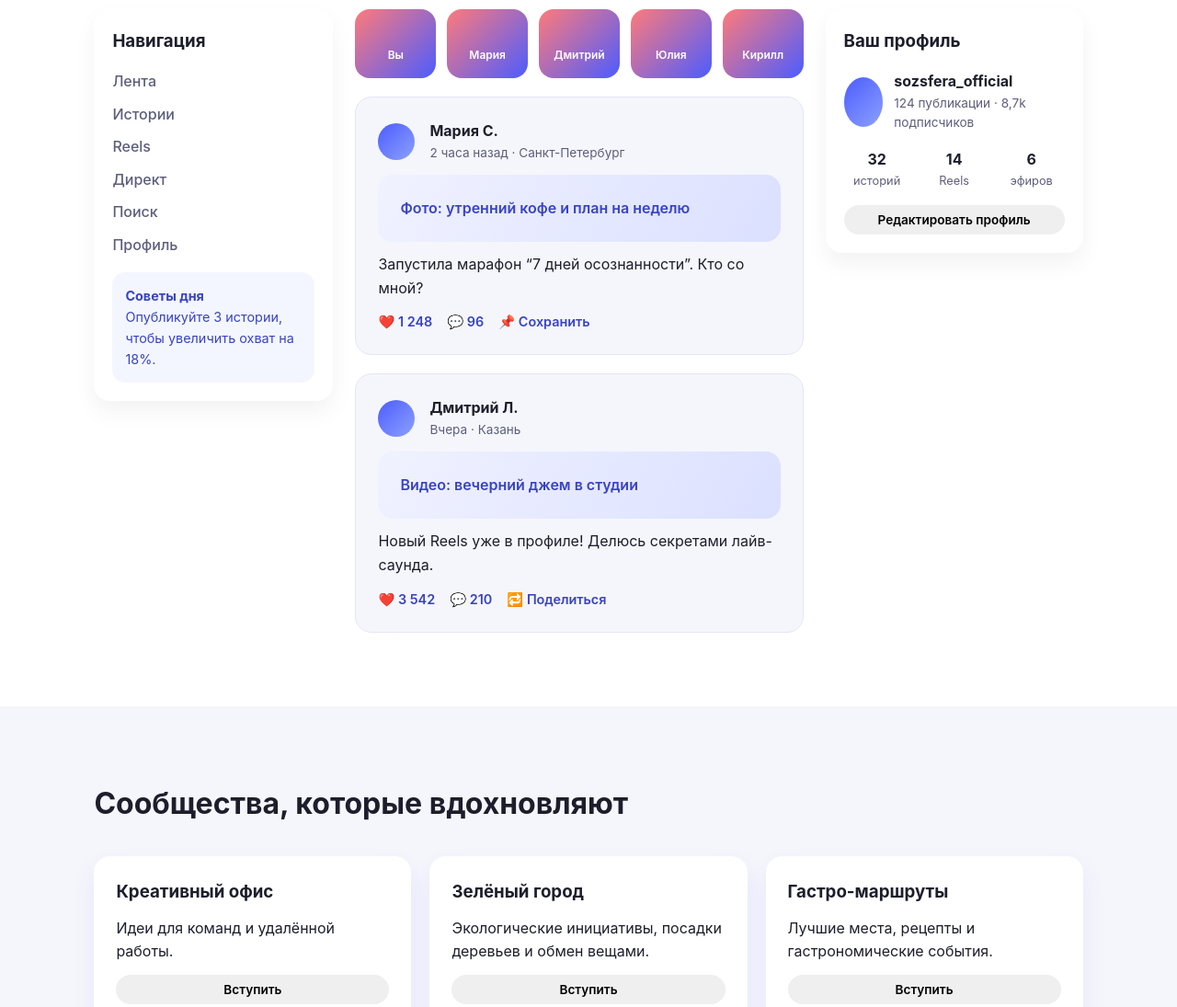
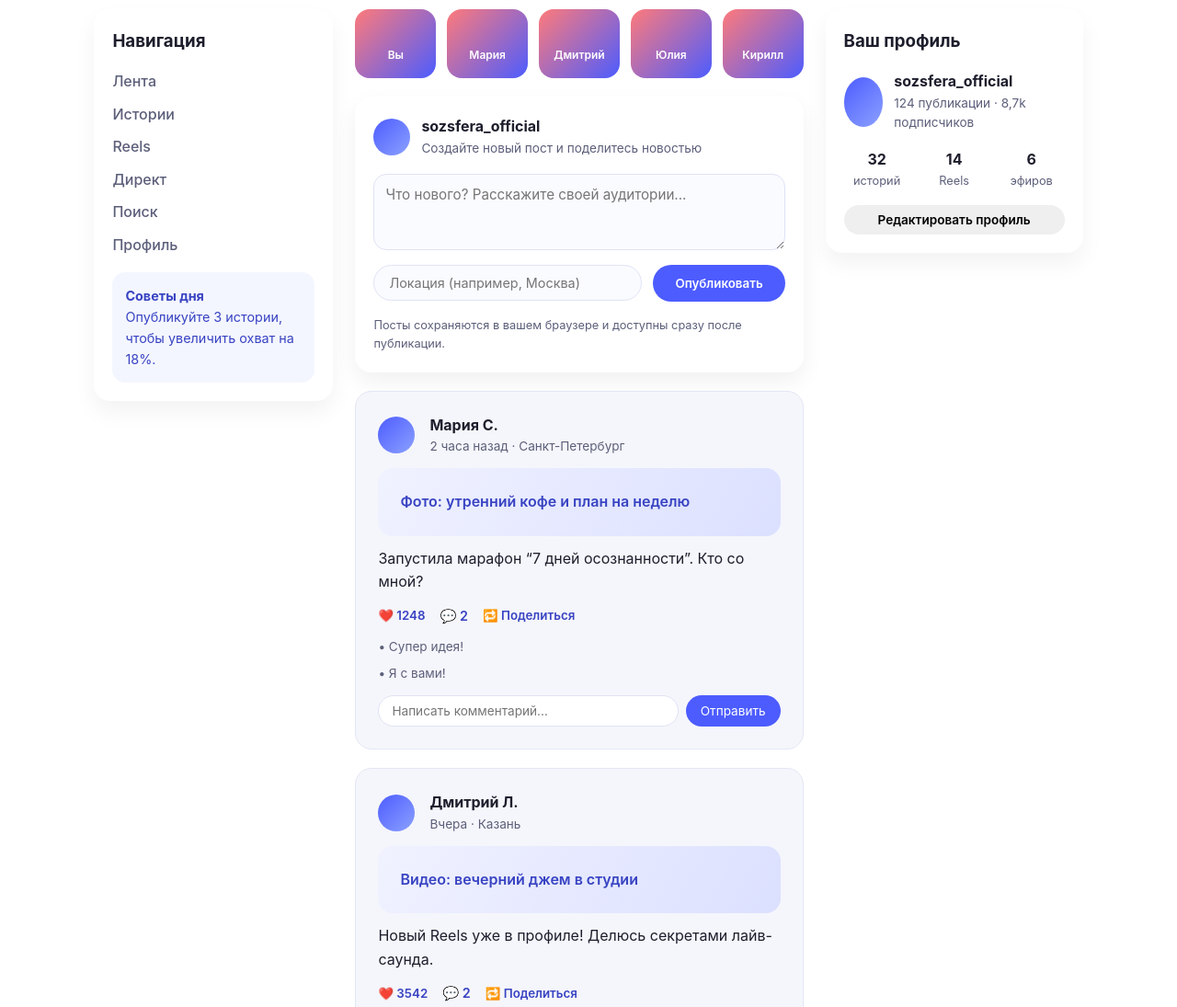
Before and after one commit to forget-ful-day/OS, a website: page public/index.html in a window 1280 px wide. Shown: the part 1160-2255 px from the top of the page at 92% size. Drawn offline with Linux system fonts and the light colour scheme.

Commit message:
Add interactive feed with local posts

```diff
--- /dev/null
+++ b/public/app.js
@@ -0,0 +1,159 @@
+const feedList = document.getElementById('feed-list');
+const composer = document.getElementById('composer');
+const contentInput = document.getElementById('post-content');
+const locationInput = document.getElementById('post-location');
+
+const storageKey = 'socSpherePosts';
+
+const defaultPosts = [
+  {
+    id: 'post-1',
+    author: 'Мария С.',
+    location: 'Санкт-Петербург',
+    content: 'Запустила марафон “7 дней осознанности”. Кто со мной?',
+    preview: 'Фото: утренний кофе и план на неделю',
+    likes: 1248,
+    liked: false,
+    comments: ['Супер идея!', 'Я с вами!'],
+    time: '2 часа назад',
+  },
+  {
+    id: 'post-2',
+    author: 'Дмитрий Л.',
+    location: 'Казань',
+    content: 'Новый Reels уже в профиле! Делюсь секретами лайв-саунда.',
+    preview: 'Видео: вечерний джем в студии',
+    likes: 3542,
+    liked: false,
+    comments: ['🔥', 'Где можно посмотреть?'],
+    time: 'Вчера',
+  },
+];
+
+const loadPosts = () => {
+  const saved = localStorage.getItem(storageKey);
+  if (!saved) {
+    localStorage.setItem(storageKey, JSON.stringify(defaultPosts));
+    return [...defaultPosts];
+  }
+  try {
+    const parsed = JSON.parse(saved);
+    return Array.isArray(parsed) ? parsed : [...defaultPosts];
+  } catch (error) {
+    return [...defaultPosts];
+  }
+};
+
+let posts = loadPosts();
+
+const savePosts = () => {
+  localStorage.setItem(storageKey, JSON.stringify(posts));
+};
+
+const createPostCard = (post) => {
+  const article = document.createElement('article');
+  article.className = 'feed-item';
+  article.dataset.postId = post.id;
+
+  article.innerHTML = `
+    <div class="feed-header">
+      <div class="avatar small"></div>
+      <div>
+        <strong>${post.author}</strong>
+        <span>${post.time} · ${post.location || 'Онлайн'}</span>
+      </div>
+    </div>
+    <div class="post-preview">${post.preview}</div>
+    <p>${post.content}</p>
+    <div class="feed-actions">
+      <button type="button" class="like-btn">${post.liked ? '💙' : '❤️'} ${post.likes}</button>
+      <span>💬 ${post.comments.length}</span>
+      <button type="button" class="share-btn">🔁 Поделиться</button>
+    </div>
+    <div class="comment-list">
+      ${post.comments.map((comment) => `<div>• ${comment}</div>`).join('')}
+    </div>
+    <form class="comment-form">
+      <input type="text" name="comment" placeholder="Написать комментарий..." required />
+      <button type="submit">Отправить</button>
+    </form>
+  `;
+
+  return article;
+};
+
+const renderPosts = () => {
+  feedList.innerHTML = '';
+  posts.forEach((post) => {
+    feedList.appendChild(createPostCard(post));
+  });
+};
+
+const addPost = (event) => {
+  event.preventDefault();
+  const content = contentInput.value.trim();
+  if (!content) return;
+
+  const location = locationInput.value.trim();
+  const newPost = {
+    id: `post-${Date.now()}`,
+    author: 'sozsfera_official',
+    location: location || 'Онлайн',
+    content,
+    preview: 'Новый пост от вашего аккаунта',
+    likes: 0,
+    liked: false,
+    comments: [],
+    time: 'Только что',
+  };
+
+  posts = [newPost, ...posts];
+  savePosts();
+  renderPosts();
+  composer.reset();
+};
+
+const handleFeedClick = (event) => {
+  const card = event.target.closest('.feed-item');
+  if (!card) return;
+  const postId = card.dataset.postId;
+  const post = posts.find((item) => item.id === postId);
+  if (!post) return;
+
+  if (event.target.classList.contains('like-btn')) {
+    post.liked = !post.liked;
+    post.likes += post.liked ? 1 : -1;
+    savePosts();
+    renderPosts();
+  }
+
+  if (event.target.classList.contains('share-btn')) {
+    navigator.clipboard?.writeText(`${post.content}`);
+    event.target.textContent = '✅ Ссылка скопирована';
+    setTimeout(() => {
+      event.target.textContent = '🔁 Поделиться';
+    }, 1500);
+  }
+};
+
+const handleCommentSubmit = (event) => {
+  if (!event.target.classList.contains('comment-form')) return;
+  event.preventDefault();
+  const card = event.target.closest('.feed-item');
+  if (!card) return;
+  const postId = card.dataset.postId;
+  const post = posts.find((item) => item.id === postId);
+  if (!post) return;
+  const input = event.target.querySelector('input[name="comment"]');
+  const comment = input.value.trim();
+  if (!comment) return;
+  post.comments.push(comment);
+  savePosts();
+  renderPosts();
+};
+
+composer.addEventListener('submit', addPost);
+feedList.addEventListener('click', handleFeedClick);
+feedList.addEventListener('submit', handleCommentSubmit);
+
+renderPosts();
--- a/public/index.html
+++ b/public/index.html
@@ -114,38 +114,33 @@
               <div class="story"><span>Юлия</span></div>
               <div class="story"><span>Кирилл</span></div>
             </div>
-            <article class="feed-item">
-              <div class="feed-header">
+            <form class="composer" id="composer">
+              <div class="composer-header">
                 <div class="avatar small"></div>
                 <div>
-                  <strong>Мария С.</strong>
-                  <span>2 часа назад · Санкт-Петербург</span>
+                  <strong>sozsfera_official</strong>
+                  <span>Создайте новый пост и поделитесь новостью</span>
                 </div>
               </div>
-              <div class="post-preview">Фото: утренний кофе и план на неделю</div>
-              <p>Запустила марафон “7 дней осознанности”. Кто со мной?</p>
-              <div class="feed-actions">
-                <span>❤️ 1 248</span>
-                <span>💬 96</span>
-                <span>📌 Сохранить</span>
+              <textarea
+                id="post-content"
+                rows="3"
+                placeholder="Что нового? Расскажите своей аудитории..."
+                required
+              ></textarea>
+              <div class="composer-footer">
+                <input
+                  type="text"
+                  id="post-location"
+                  placeholder="Локация (например, Москва)"
+                />
+                <button class="btn primary" type="submit">Опубликовать</button>
               </div>
-            </article>
-            <article class="feed-item">
-              <div class="feed-header">
-                <div class="avatar small"></div>
-                <div>
-                  <strong>Дмитрий Л.</strong>
-                  <span>Вчера · Казань</span>
-                </div>
-              </div>
-              <div class="post-preview">Видео: вечерний джем в студии</div>
-              <p>Новый Reels уже в профиле! Делюсь секретами лайв-саунда.</p>
-              <div class="feed-actions">
-                <span>❤️ 3 542</span>
-                <span>💬 210</span>
-                <span>🔁 Поделиться</span>
-              </div>
-            </article>
+              <p class="composer-hint">
+                Посты сохраняются в вашем браузере и доступны сразу после публикации.
+              </p>
+            </form>
+            <div class="feed-list" id="feed-list" aria-live="polite"></div>
           </div>
           <aside class="profile-card">
             <h3>Ваш профиль</h3>
@@ -215,5 +210,6 @@
       </div>
     </footer>
     <script src="snow.js" defer></script>
+    <script src="app.js" defer></script>
   </body>
 </html>
--- a/public/styles.css
+++ b/public/styles.css
@@ -230,6 +230,114 @@ body {
   border: 1px solid #e3e6f5;
 }
 
+.feed-list {
+  display: grid;
+  gap: 20px;
+}
+
+.composer {
+  background: var(--white);
+  padding: 20px;
+  border-radius: 18px;
+  box-shadow: 0 10px 25px rgba(0, 0, 0, 0.06);
+  display: grid;
+  gap: 16px;
+}
+
+.composer-header {
+  display: flex;
+  gap: 12px;
+  align-items: center;
+}
+
+.composer-header span {
+  display: block;
+  color: var(--muted);
+  font-size: 0.85rem;
+}
+
+.composer textarea {
+  border: 1px solid #dfe3f5;
+  border-radius: 14px;
+  padding: 12px;
+  resize: vertical;
+  font-size: 0.95rem;
+  background: #fafbff;
+}
+
+.composer-footer {
+  display: flex;
+  gap: 12px;
+  flex-wrap: wrap;
+  align-items: center;
+  justify-content: space-between;
+}
+
+.composer-footer input {
+  flex: 1;
+  min-width: 220px;
+  border: 1px solid #dfe3f5;
+  border-radius: 999px;
+  padding: 10px 16px;
+  font-size: 0.9rem;
+  background: #fafbff;
+}
+
+.composer-hint {
+  font-size: 0.8rem;
+  color: var(--muted);
+}
+
+.feed-actions {
+  display: flex;
+  gap: 16px;
+  flex-wrap: wrap;
+  margin-top: 12px;
+  color: var(--primary-dark);
+  font-weight: 600;
+  font-size: 0.9rem;
+}
+
+.feed-actions button {
+  background: transparent;
+  border: none;
+  color: inherit;
+  cursor: pointer;
+  font-weight: 600;
+}
+
+.comment-list {
+  margin-top: 12px;
+  display: grid;
+  gap: 8px;
+  color: var(--muted);
+  font-size: 0.85rem;
+}
+
+.comment-form {
+  margin-top: 12px;
+  display: flex;
+  gap: 8px;
+}
+
+.comment-form input {
+  flex: 1;
+  border: 1px solid #dfe3f5;
+  border-radius: 999px;
+  padding: 8px 14px;
+  font-size: 0.85rem;
+}
+
+.comment-form button {
+  border: none;
+  background: var(--primary);
+  color: var(--white);
+  border-radius: 999px;
+  padding: 8px 16px;
+  font-size: 0.85rem;
+  cursor: pointer;
+}
+
 .app-layout {
   display: grid;
   grid-template-columns: minmax(200px, 260px) minmax(320px, 1fr) minmax(220px, 280px);
@@ -292,16 +400,6 @@ body {
   color: var(--primary-dark);
   font-weight: 600;
   margin: 12px 0;
-}
-
-.feed-actions {
-  display: flex;
-  gap: 16px;
-  flex-wrap: wrap;
-  margin-top: 12px;
-  color: var(--primary-dark);
-  font-weight: 600;
-  font-size: 0.9rem;
 }
 
 .profile-summary {
```
